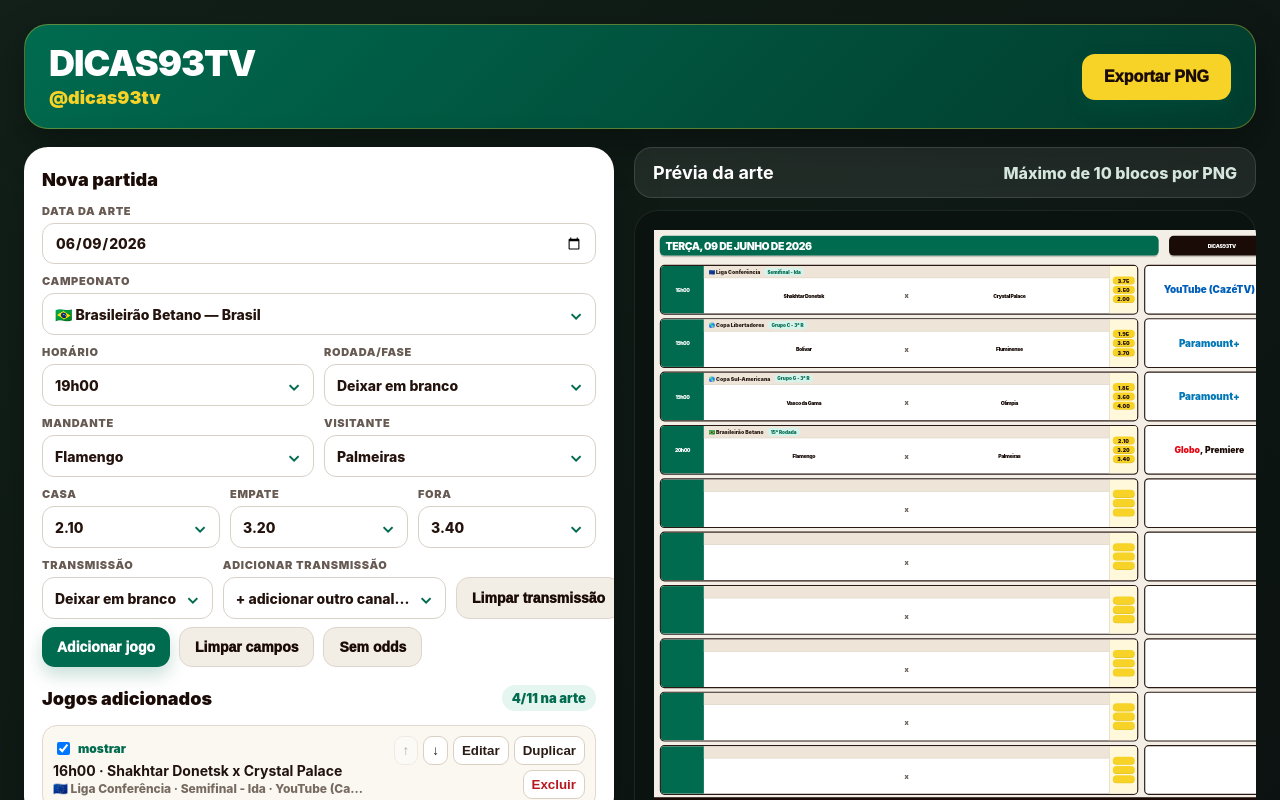
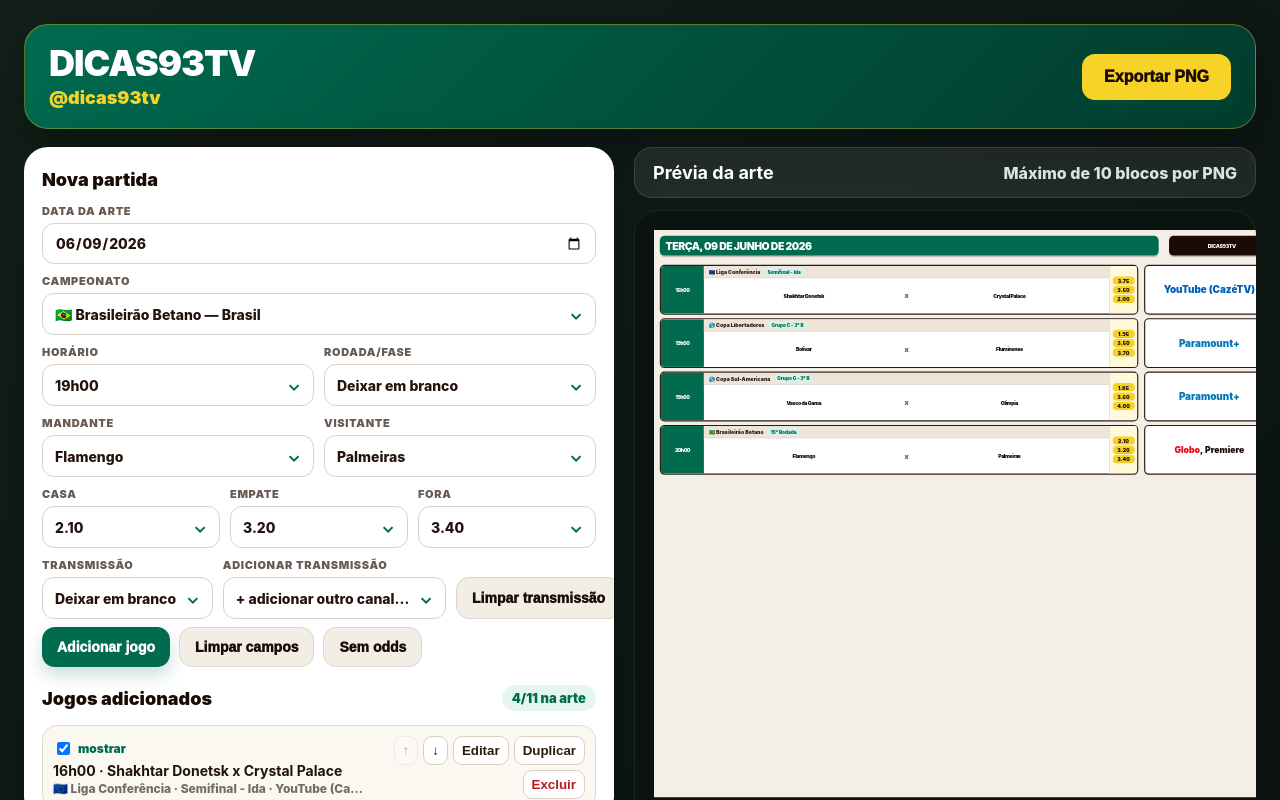
Before and after one commit to gabrieldigitalsales-del/dicas93WARLLEY, a React (Vite) app: page / in a window 1280 px wide. Shown: the top 800 px of the page. Built offline with nearby package versions, Linux system fonts and the light colour scheme.

Commit message:
Add files via upload

```diff
--- a/src/main.jsx
+++ b/src/main.jsx
@@ -321,25 +321,23 @@
 }
 
 function CanvasCard({ game }){
-  const isPlaceholder = !!game.isPlaceholder
-  const roundText = isPlaceholder ? '' : displayRound(game.round)
-  const competitionText = isPlaceholder ? '' : competitionLabel(game)
-  const channelText = isPlaceholder ? '' : displayChannel(game.channel)
+  const roundText = displayRound(game.round)
+  const channelText = displayChannel(game.channel)
   const channelFontSize = getChannelFontSize(channelText)
   const channelLines = getWrappedChannelLines(channelText, 205, channelFontSize, 4)
   const multiChannel = channelParts(channelText).length > 1
 
   return <div className="canvasRow">
     <div className="matchBox">
-      <div className="timeCell">{isPlaceholder ? '' : (game.time || '--h--')}</div>
+      <div className="timeCell">{game.time || '--h--'}</div>
       <div className="matchMain">
         <div className="leagueLine">
-          <span className="leagueName">{competitionText}</span>
+          <span className="leagueName">{competitionLabel(game)}</span>
           {roundText && <span className="roundPill">{roundText}</span>}
         </div>
-        <div className="teamsLine"><span>{isPlaceholder ? '' : (game.home || 'Mandante')}</span><em>x</em><span>{isPlaceholder ? '' : (game.away || 'Visitante')}</span></div>
+        <div className="teamsLine"><span>{game.home || 'Mandante'}</span><em>x</em><span>{game.away || 'Visitante'}</span></div>
       </div>
-      <div className="oddsCell"><span>{isPlaceholder ? '' : (game.oddHome || '—')}</span><span>{isPlaceholder ? '' : (game.oddDraw || '—')}</span><span>{isPlaceholder ? '' : (game.oddAway || '—')}</span></div>
+      <div className="oddsCell"><span>{game.oddHome || '—'}</span><span>{game.oddDraw || '—'}</span><span>{game.oddAway || '—'}</span></div>
     </div>
     <div className={`channelBox${multiChannel ? ' multi' : ''}`} style={{ fontSize: `${channelFontSize}px` }}>
       {channelLines.map((line, lineIdx) => (
@@ -361,37 +359,13 @@
 const FOOTER_HEIGHT = 46
 const CANVAS_BOTTOM_PADDING = 10
 
-function createPlaceholderGame(index) {
-  return {
-    id: `placeholder-${index}`,
-    selected: false,
-    isPlaceholder: true,
-    time: '',
-    competition: '',
-    round: '',
-    home: '',
-    away: '',
-    oddHome: '',
-    oddDraw: '',
-    oddAway: '',
-    channel: ''
-  }
-}
-
-function buildVisibleRows(games) {
-  const visible = games.filter(g => g.selected).slice(0, MAX_PNG_BLOCKS)
-  const missing = Math.max(0, MAX_PNG_BLOCKS - visible.length)
-  const placeholders = Array.from({ length: missing }, (_, index) => createPlaceholderGame(index + 1))
-  return [...visible, ...placeholders]
-}
-
 function getCanvasHeight() {
   const rows = MAX_PNG_BLOCKS
   return HEADER_BLOCK + rows * ROW_HEIGHT + Math.max(0, rows - 1) * ROW_GAP + FOOTER_HEIGHT + CANVAS_BOTTOM_PADDING
 }
 
 function FeedCanvas({ date, games }){
-  const visibleRows = buildVisibleRows(games)
+  const visibleRows = games.filter(g => g.selected).slice(0, MAX_PNG_BLOCKS)
   const canvasHeight = getCanvasHeight()
   return <div className="feedCanvas" style={{ height: `${canvasHeight}px` }}>
     <div className="canvasHeader"><div className="dateBadge">{formatDatePt(date)}</div><div className="brandBadge"><span>DICAS93TV</span></div></div>
@@ -633,7 +607,7 @@
 
 function downloadProgramPng(date, games, filename) {
   const W = CANVAS_W
-  const visible = buildVisibleRows(games)
+  const visible = games.filter(g => g.selected).slice(0, MAX_PNG_BLOCKS)
   const H = getCanvasHeight()
   const canvas = document.createElement('canvas')
   canvas.width = W
@@ -682,7 +656,7 @@
 
     ctx.fillStyle = colors.green
     ctx.fillRect(x, y, timeW, rowH)
-    drawCenteredText(ctx, game.isPlaceholder ? '' : (game.time || '--h--'), x + timeW / 2, y + rowH / 2, timeW - 8, '900 18px Arial, Helvetica, sans-serif', '#ffffff')
+    drawCenteredText(ctx, game.time || '--h--', x + timeW / 2, y + rowH / 2, timeW - 8, '900 18px Arial, Helvetica, sans-serif', '#ffffff')
 
     ctx.fillStyle = colors.pale
     ctx.fillRect(x + timeW, y, matchW - timeW - oddsW, 21)
@@ -690,8 +664,8 @@
     ctx.lineWidth = 1
     ctx.beginPath(); ctx.moveTo(x + timeW, y + 21); ctx.lineTo(x + matchW - oddsW, y + 21); ctx.stroke()
 
-    drawLeftText(ctx, game.isPlaceholder ? '' : competitionLabel(game), x + timeW + 8, y + 11, game.round ? 290 : 470, '900 9px Arial, Helvetica, sans-serif', '#2a1b15')
-    const roundText = game.isPlaceholder ? '' : displayRound(game.round)
+    drawLeftText(ctx, competitionLabel(game), x + timeW + 8, y + 11, game.round ? 290 : 470, '900 9px Arial, Helvetica, sans-serif', '#2a1b15')
+    const roundText = displayRound(game.round)
     if (roundText) {
       const pillW = Math.min(185, Math.max(80, ctx.measureText(roundText).width + 26))
       fillRound(ctx, x + 315, y + 3.5, pillW, 14, 7, '#d7f2ea')
@@ -705,15 +679,15 @@
     const midCX = contentX + contentW / 2
     const leftCX = contentX + contentW * 0.25
     const rightCX = contentX + contentW * 0.75
-    drawCenteredText(ctx, game.isPlaceholder ? '' : (game.home || 'Mandante'), leftCX, teamsY + teamsH / 2, contentW * 0.43, '900 16px Arial, Helvetica, sans-serif', '#160b07')
+    drawCenteredText(ctx, game.home || 'Mandante', leftCX, teamsY + teamsH / 2, contentW * 0.43, '900 16px Arial, Helvetica, sans-serif', '#160b07')
     drawCenteredText(ctx, 'x', midCX, teamsY + teamsH / 2, 18, '900 12px Arial, Helvetica, sans-serif', '#6d6258')
-    drawCenteredText(ctx, game.isPlaceholder ? '' : (game.away || 'Visitante'), rightCX, teamsY + teamsH / 2, contentW * 0.43, '900 16px Arial, Helvetica, sans-serif', '#160b07')
+    drawCenteredText(ctx, game.away || 'Visitante', rightCX, teamsY + teamsH / 2, contentW * 0.43, '900 16px Arial, Helvetica, sans-serif', '#160b07')
 
     ctx.fillStyle = '#fff8db'
     ctx.fillRect(x + matchW - oddsW, y, oddsW, rowH)
     ctx.strokeStyle = '#d8d0c6'
     ctx.beginPath(); ctx.moveTo(x + matchW - oddsW, y); ctx.lineTo(x + matchW - oddsW, y + rowH); ctx.stroke()
-    ;[(game.isPlaceholder ? '' : (game.oddHome || '—')), (game.isPlaceholder ? '' : (game.oddDraw || '—')), (game.isPlaceholder ? '' : (game.oddAway || '—'))].forEach((odd, idx) => {
+    ;[game.oddHome || '—', game.oddDraw || '—', game.oddAway || '—'].forEach((odd, idx) => {
       const oy = y + 9 + idx * 24
       fillRound(ctx, x + matchW - oddsW + 5, oy, 38, 16, 8, colors.yellow)
       drawCenteredText(ctx, odd, x + matchW - oddsW + 24, oy + 8, 34, '900 9px Arial, Helvetica, sans-serif', colors.dark)
```
